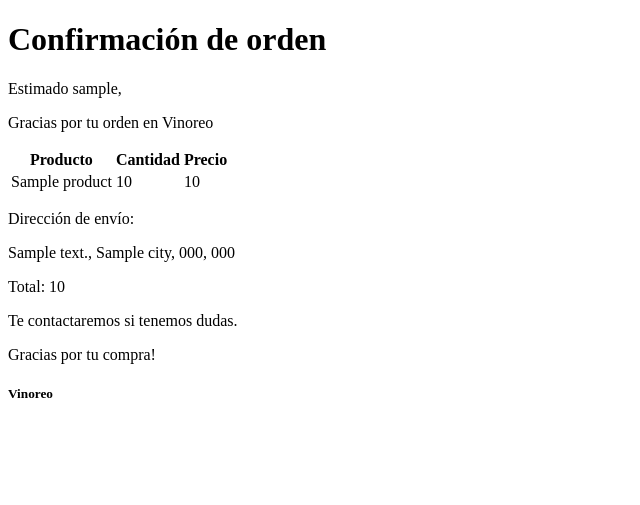
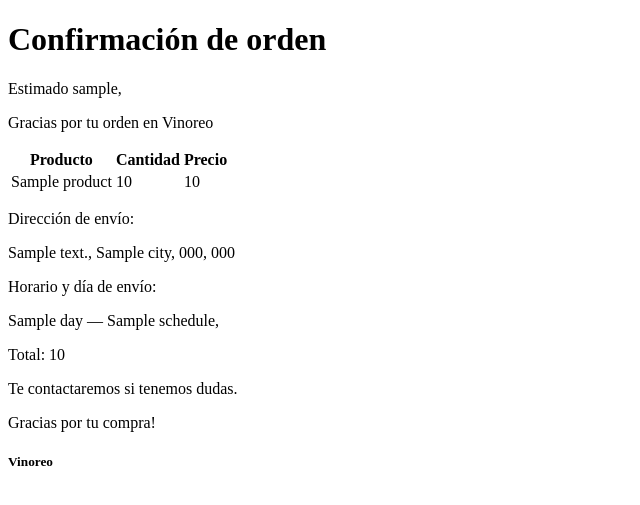
Before and after one commit to esponges/t3-ecommerce, a Node project: template src/server/common/templates/confirmation.ejs in a window 1280 px wide. Shown: the top 505 px of the page, without its empty margins (0-640 px from the left). Run offline with Node 20 templates, Linux system fonts and the light colour scheme; the template is opened without the code that fills it: most values are stand-ins (such as "Sample title", 1, 10 or a date in 2020).

Commit message:
update mail for schedule and day details

```diff
--- a/src/lib/checkout.ts
+++ b/src/lib/checkout.ts
@@ -1,4 +1,3 @@
-
 export const validation = {
   address: {
     required: 'La dirección es requerida',
--- a/src/server/common/mailer.ts
+++ b/src/server/common/mailer.ts
@@ -31,10 +31,9 @@ type OrderWithPayloadAndProducts = OrderWithPayload & {
 export const sendOrderConfirmationEmail = async (
   order: OrderWithPayloadAndProducts,
   userEmail: string,
-  userName: string
+  userName: string,
 ) => {
   const template = path.join(process.cwd(), 'src/server/common/templates/confirmation.ejs');
-
   const html = await ejs.renderFile(template, { order, userName });
 
   const transporter = nodemailer.createTransport({
--- a/src/server/common/templates/confirmation.ejs
+++ b/src/server/common/templates/confirmation.ejs
@@ -32,6 +32,11 @@
       <%= order.orderDetail.postalCode %>,
       <%= order.orderDetail.phone %>
     </p>
+    <p>Horario y día de envío:</p>
+    <p>
+      <%= order.orderDetail.day %> —
+      <%= order.orderDetail.schedule %>,
+    </p>
     <p>Total: <%= order.total %></p>
     <p>Te contactaremos si tenemos dudas.</p>
     <p>Gracias por tu compra!</p>
```
